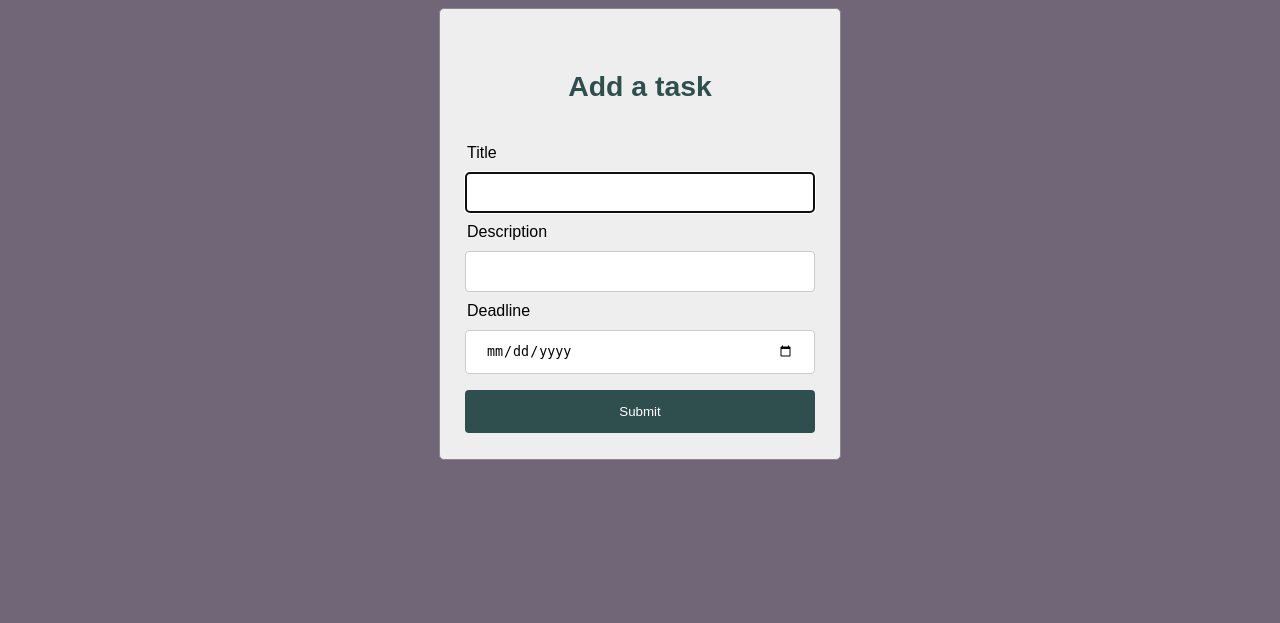
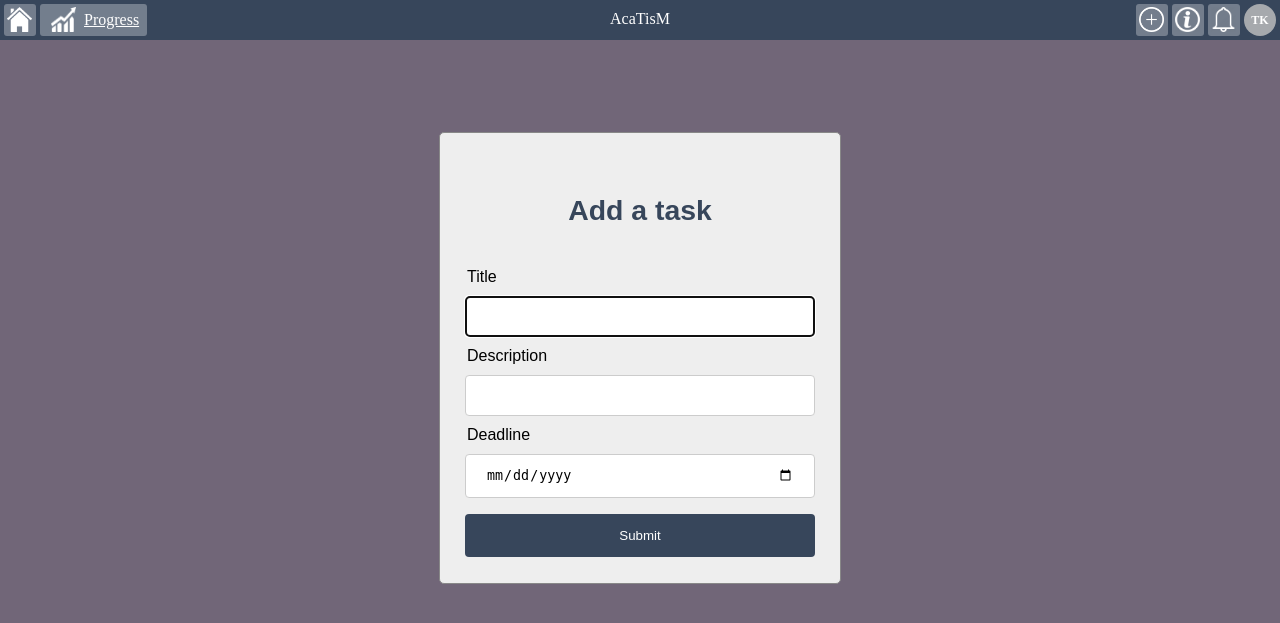
Before and after one commit to KetanoTinca/TW, a PHP site: page /views/add-task.php in a window 1280 px wide. Shown: the top 623 px of the page. Run offline with PHP 8.4, Linux system fonts and the light colour scheme.

Commit message:
Add Task Page with header

```diff
--- a/CSS/task.css
+++ b/CSS/task.css
@@ -1,10 +1,14 @@
 body {
     background-color: #716678;
+}
+section {
     display: flex;
     justify-content: center;
     align-items: center;
     overflow: auto;
     font-family: 'Montserrat', sans-serif;
+    margin: -8px;
+
 
 }
 
@@ -15,7 +19,7 @@ body {
     border-color: #888888;
     border-width: 1px;
     border-radius: 5px;
-    margin:auto;
+    margin-top: 100px;
     height: 450px;
     width: 400px;
     vertical-align: middle;
@@ -28,7 +32,7 @@ h1{
     line-height: 1.2em;
     margin-top: 1.6em;
     font-family: 'Montserrat', sans-serif;
-    color: darkslategrey;
+    color: #37465b;
 
 }
 
@@ -45,7 +49,7 @@ label{
 
 input[type=submit] {
     width: 100%;
-    background-color: darkslategrey;
+    background-color: #37465b;
     color: white;
     padding: 14px 20px;
     margin: 8px 0;
@@ -77,3 +81,100 @@ input[type=date]{
     border-radius: 4px;
     box-sizing: border-box;
 }
+
+header .container{
+    width:100%;
+    margin-right: 20px;
+    margin-left: 20px;
+    overflow: hidden;
+}
+
+#header{
+
+    background-color: #37465b;
+    overflow:hidden;
+    padding: 4px;
+    z-index:10;
+    margin: -8px;
+
+}
+
+#header, .header-btn{
+    height: 32px;
+    position: relative;
+}
+.header-logo {
+    bottom: 0;
+    display: block;
+    height: 30px;
+    left: 50%;
+    margin-top: 5px;
+    margin-left: -40px;
+    position: absolute;
+    top: 5px;
+    width: 80px;
+    text-align: center;
+    color:#ffffff;
+
+    z-index: 2;
+}
+
+.header-btn {
+
+    background: hsla(0,0%,100%,.3);
+    border-radius: 3px;
+    color: #fff;
+    display: block;
+    float: left;
+    font-weight: 700px;
+    line-height: 32px;
+    margin-right: 4px;
+    min-width: 32px;
+    padding: 0
+
+}
+.header-btn.header-boards{
+    padding-left: 26px;
+}
+.header-btn.header-notifications{
+    width: 32px;
+}
+.header-btn.header-avatar{
+    background-color: #a6a9ad;
+    border-radius: 25em;
+}
+.header-btn-text{
+    padding:0 8px;
+    margin-left:10px;
+}
+.header-btn-icon{
+
+
+    position:absolute;
+    top:10%;
+    left:10%;
+    height:25px;
+    width: 25px;
+}
+.open-search-btn{
+    display: none;
+}
+.header-user {
+    position: absolute;
+    top: 4px;
+    right: 0;
+}
+
+.member-initials {
+    display: block;
+    font-size: 12px;
+    font-weight: 700;
+    height: 32px;
+    left: 0;
+    line-height: 32px;
+    overflow: hidden;
+    position: absolute;
+    text-align: center;
+    top: 0;
+    width: 100%;
+}
--- a/views/add-task.php
+++ b/views/add-task.php
@@ -12,6 +12,8 @@
 </head>
 
 <body>
+
+    <?php include 'navbar.php';?>
 
     <section>
         <div class="section-wrapper">
```
